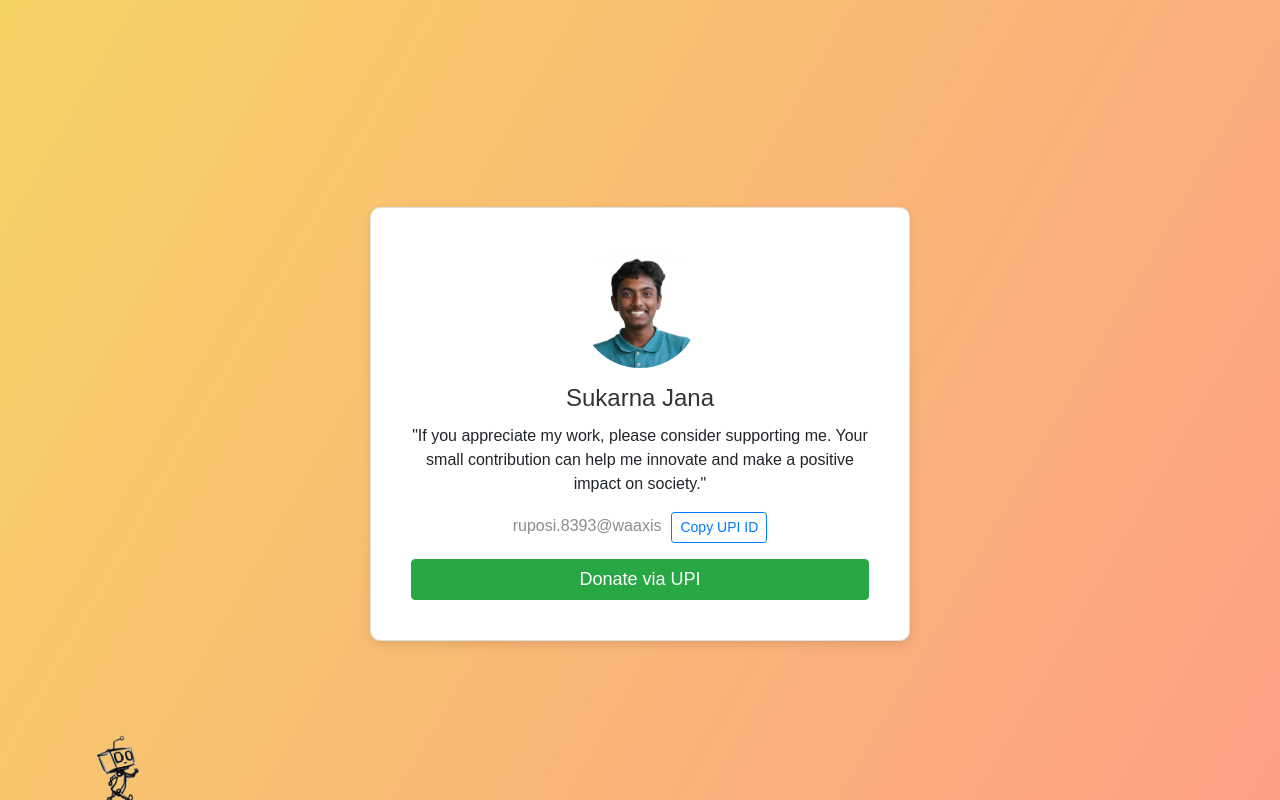
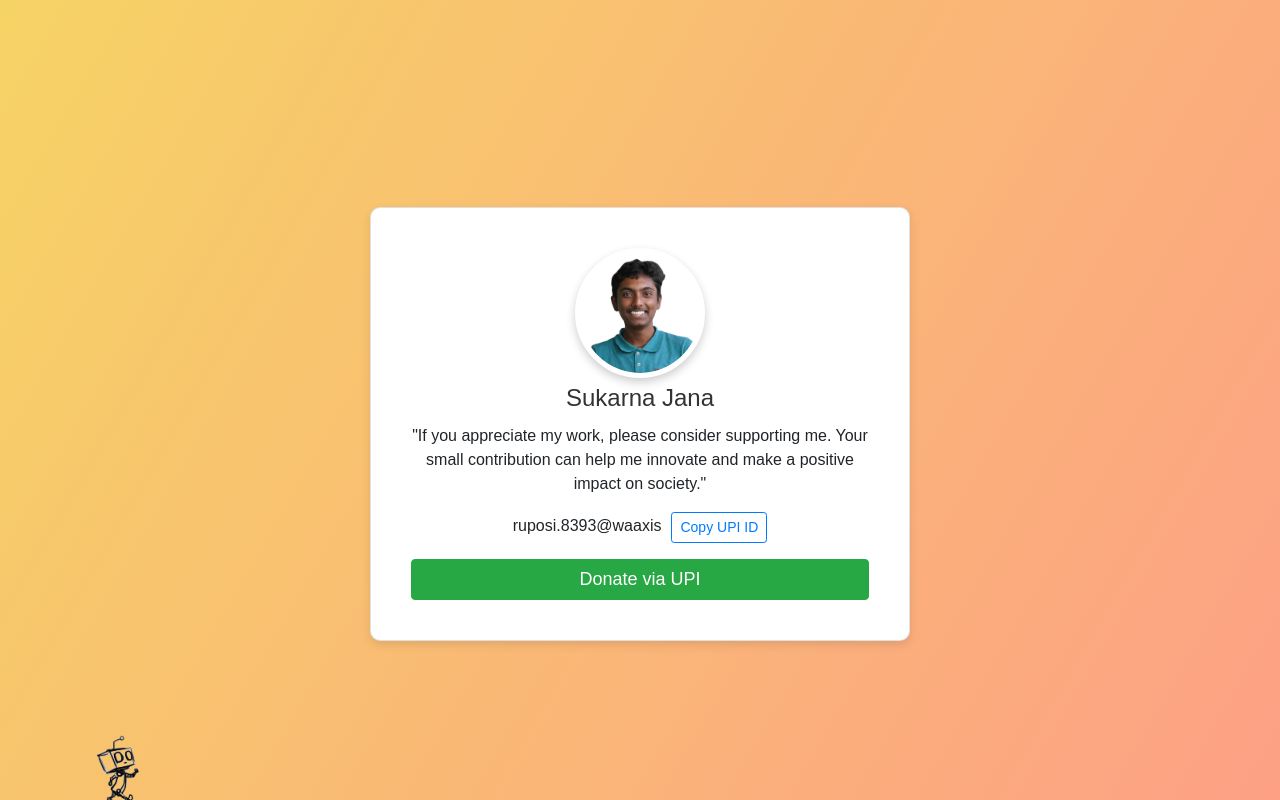
Before and after one commit to Sukarnascience/SupportMe, a plain HTML site: page index.html in a window 1280 px wide. Drawn offline with nearby package versions, Linux system fonts and the light colour scheme.

Commit message:
Update styles.css

```diff
--- a/styles.css
+++ b/styles.css
@@ -20,16 +20,15 @@ body {
 
 .profile-image-container {
     position: relative;
-    overflow: hidden;
-    border-radius: 50%;
+    /*overflow: hidden;*/
     width: 120px;
     height: 120px;
     margin: 0 auto;
-    z-index: 5;
 }
 
 .profile-image-overlay {
     position: absolute;
+    /*top: -50px;*/
     left: 50%;
     transform: translateX(-50%);
     background-color: #fff;
@@ -37,12 +36,15 @@ body {
     border: 5px solid #fff;
     box-shadow: 0 4px 10px rgba(0, 0, 0, 0.2);
     overflow: hidden;
+    z-index: 1;
 }
 
 .profile-image {
     width: 120px;
     height: 120px;
     display: block;
+    position: relative;
+    z-index: 2;
 }
 
 .card-title {
@@ -97,7 +99,3 @@ body {
 .footer a:hover {
     color: #dc3545; /* Hover color */
 }
-
-#upiID{
-    color: #33333390;
-}
```
